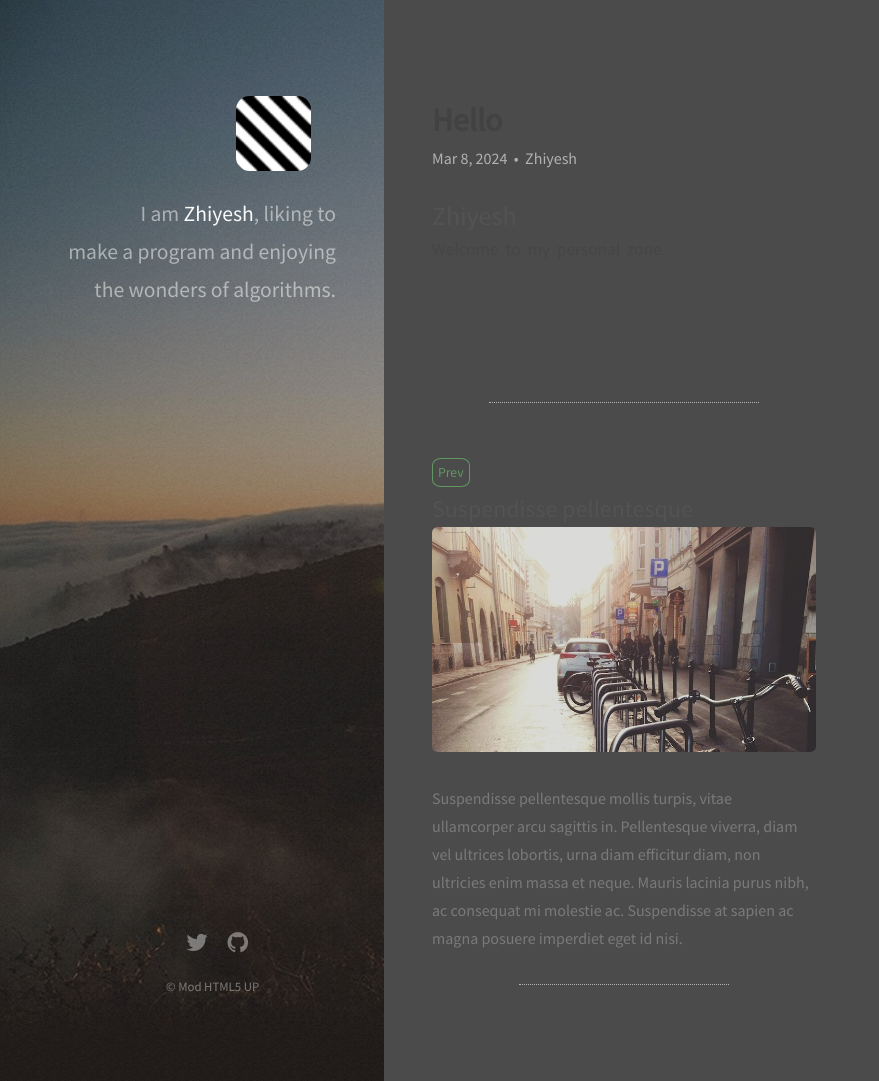
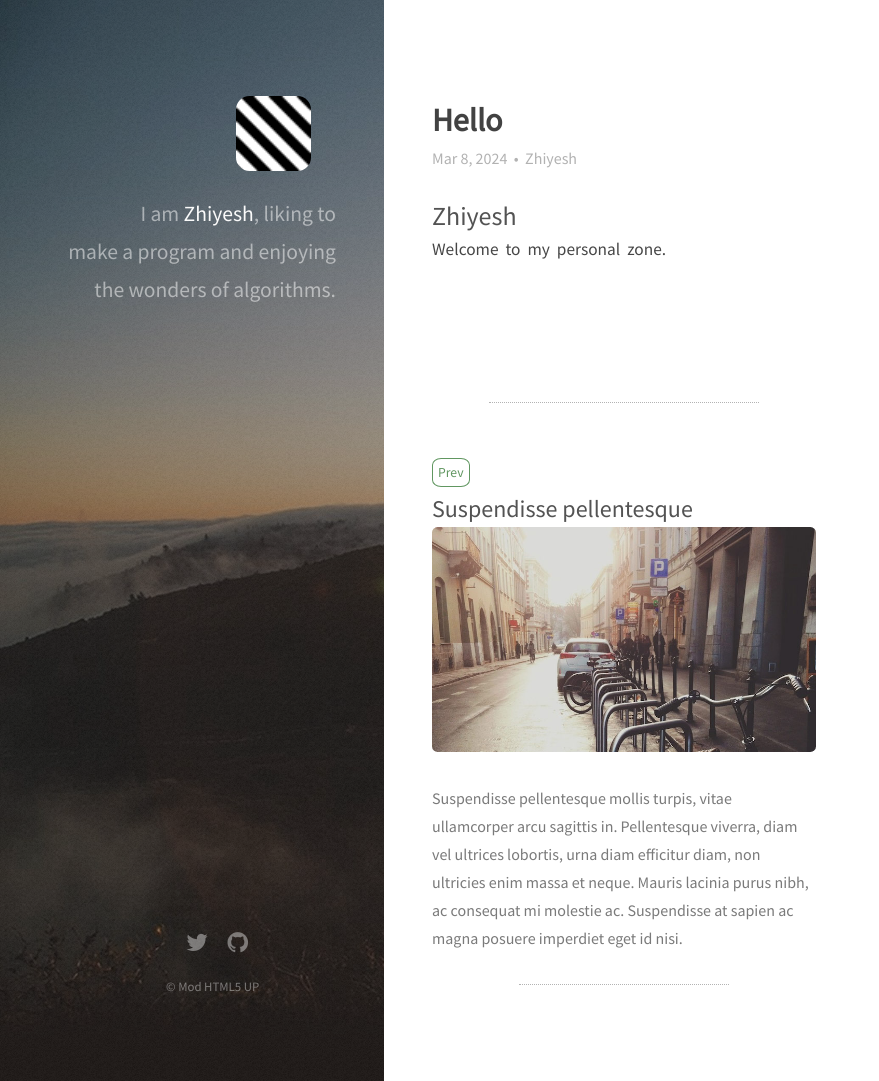
Before and after one commit to Zhiyelah/zhiyelah.github.io, a Jekyll site: the page built from _posts/2024-03-08-Hello.markdown, in a window 1280 px wide and 1081 px high. Shown: the whole window, without its empty margins (0-879 px from the left). Built offline with Jekyll 4.4.1, drawn with Linux system fonts in a browser that asks for light colours; nearby versions of some CDN libraries.

Commit message:
Update post.html

```diff
--- a/_layouts/post.html
+++ b/_layouts/post.html
@@ -2,7 +2,6 @@
 layout: default
 ---
 <div id="main">
-  <script src="/js/theme.js"></script>
   <article>
     <header>
       <h1 class="post-title">{{ page.title }}</h1>
```
